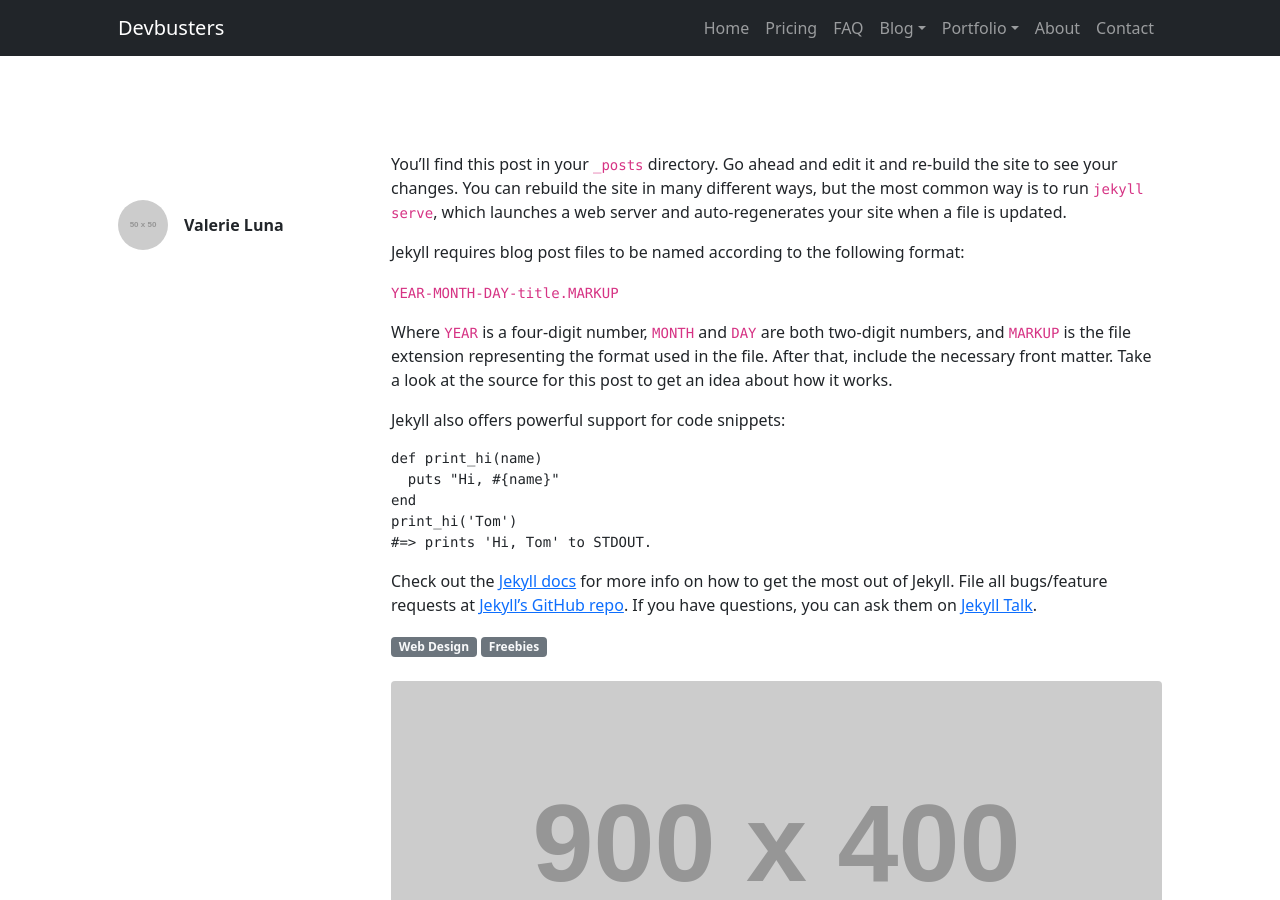
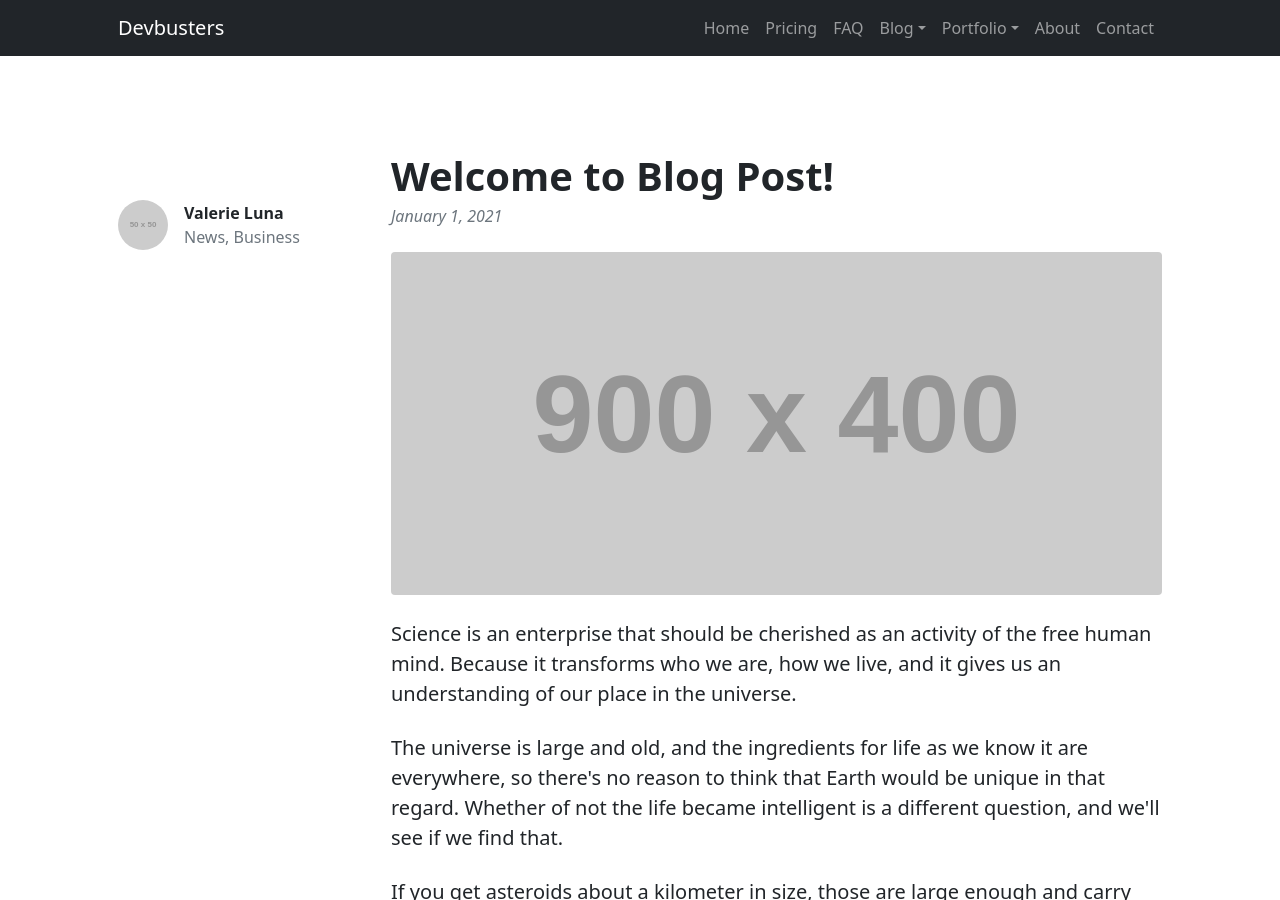
Before and after one commit to Devbusters/devbusters, a Jekyll site: the page built from _posts/2022-04-12-bring-cimplicity-to-your-data.md, in a window 1280 px wide and 900 px high. Built offline with Jekyll 4.4.1, drawn with Linux system fonts in a browser that asks for light colours.

Commit message:
Update blog-post.html

```diff
--- a/_layouts/blog-post.html
+++ b/_layouts/blog-post.html
@@ -29,27 +29,24 @@
                                 alt="..." />
                             <div class="ms-3">
                                 <div class="fw-bold">Valerie Luna</div>
-                                <div class="text-muted">{{ tags }}</div>
+                                <div class="text-muted">News, Business</div>
                             </div>
                         </div>
                     </div>
                     <div class="col-lg-9">
                         <!-- Post content-->
                         <article>
-
-                            {{ content }}
-
-                        </article>
-                        <article>
                             <!-- Post header-->
                             <header class="mb-4">
                                 <!-- Post title-->
-                                <h1 class="fw-bolder mb-1">{{ title }}</h1>
+                                <h1 class="fw-bolder mb-1">Welcome to Blog Post! {{ title }}</h1>
                                 <!-- Post meta content-->
-                                <div class="text-muted fst-italic mb-2">{{ date }}</div>
+                                <div class="text-muted fst-italic mb-2">January 1, 2021</div>
                                 <!-- Post categories-->
-                                <a class="badge bg-secondary text-decoration-none link-light" href="#!">Web Design</a>
-                                <a class="badge bg-secondary text-decoration-none link-light" href="#!">Freebies</a>
+                                {% for tag in tags %}
+                                <a class="badge bg-secondary text-decoration-none link-light" href="#!">{{ tag }}</a>
+                                <!-- <a class="badge bg-secondary text-decoration-none link-light" href="#!">Freebies</a> -->>
+                                {% endfor %}
                             </header>
                             <!-- Preview image figure-->
                             <figure class="mb-4"><img class="img-fluid rounded"
```
